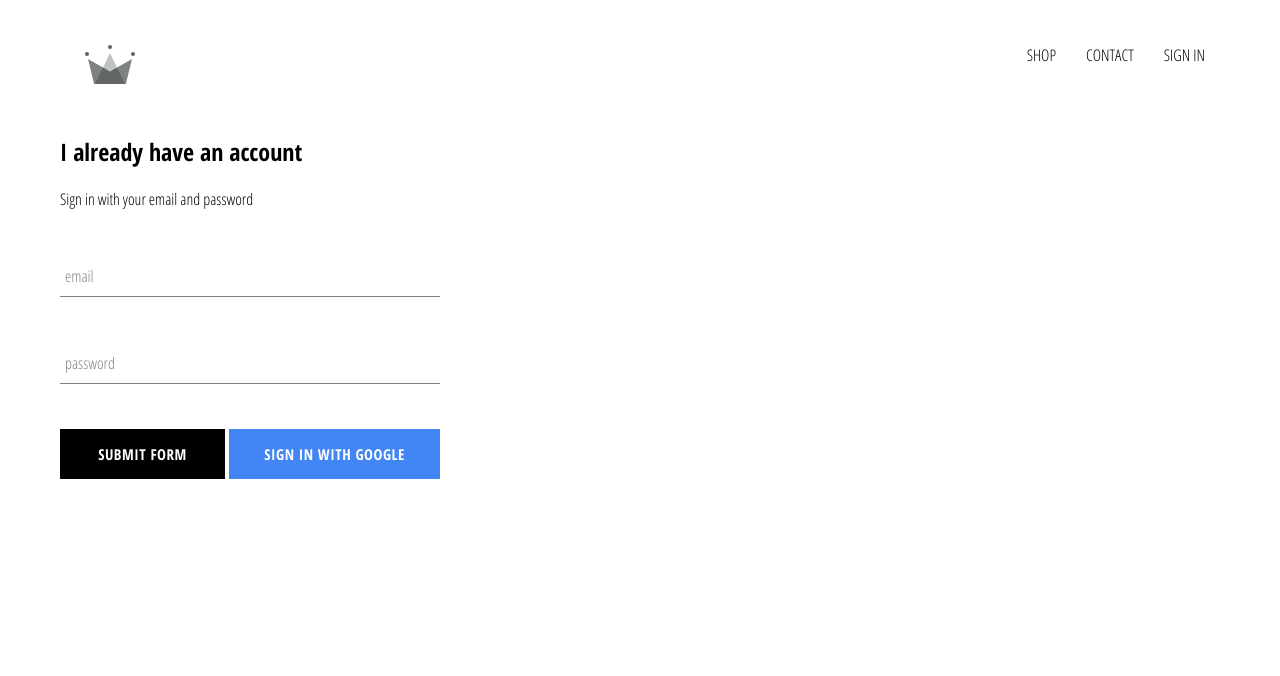
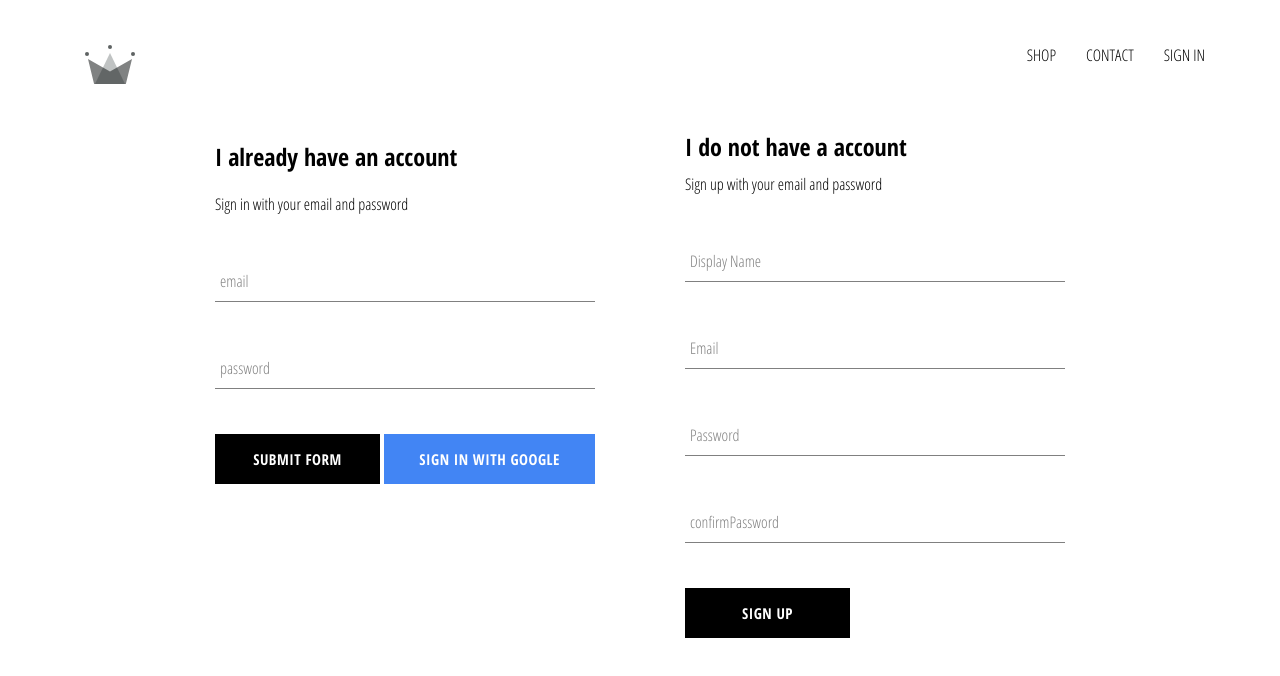
Before and after one commit to sammashu/crw-clothing, a React (Create React App) app: page /signin in a window 1280 px wide. Shown: the top 676 px of the page. Built offline with nearby package versions, Linux system fonts and the light colour scheme; no server answers.

Commit message:
implemented firebase utils, included ability to store authenticated user in firestore

```diff
--- a/src/App.js
+++ b/src/App.js
@@ -7,7 +7,7 @@ import HomePage from './pages/homepage/homepage.component';
 import ShopPage from './pages/shop/shop.component';
 import SignInAndSignUpPage from './pages/sign-in-and-sign-up/sign-in-and-sign-up.component';
 import Header from './components/header/header.component';
-import { auth } from './firebase/firebase.utils';
+import { auth, createUserProfileDocument } from './firebase/firebase.utils';
 
 
 class App extends React.Component {
@@ -22,9 +22,24 @@ class App extends React.Component {
   unsubscribeFromAuth = null;
 
   componentDidMount(){
-    this.unsubscribeFromAuth = auth.onAuthStateChanged(user => {
-      this.setState({currentUser: user});
-      console.log(user);
+    this.unsubscribeFromAuth = auth.onAuthStateChanged(async userAuth => {
+      if (userAuth){
+        const userRef = await createUserProfileDocument(userAuth);
+
+        userRef.onSnapshot(snapShot => {
+          this.setState({
+            currentUser: {
+              id: snapShot.id,
+              ...snapShot.data()
+            }
+          });
+          console.log(this.state);
+        });
+
+      }
+      else{
+        this.setState({currentUser: userAuth});
+      }
     });
   }
 
--- /dev/null
+++ b/src/components/sign-up/sign-up.component.jsx
@@ -0,0 +1,102 @@
+import React from 'react';
+
+import FormInput from '../form-input/form-input.component';
+import CustomButton from '../custom-button/custom-button.component';
+
+import './sign-up.styles.scss';
+
+import { auth, createUserProfileDocument} from '../../firebase/firebase.utils';
+
+class SignUp extends React.Component {
+    constructor(){
+        super();
+
+        this.state = {
+            displayName: '',
+            email: '',
+            password: '',
+            confirmPassword: ''
+        }
+    }
+
+    handleSubmit = async event => {
+        event.preventDefault();
+
+        const {displayName, email, password, confirmPassword} = this.state;
+
+        if(password !== confirmPassword){
+            alert("password don't match");
+            return;
+        }
+
+        try{
+            const {user} = await auth.createUserWithEmailAndPassword(email, password);
+            await createUserProfileDocument(user, {displayName});
+            this.setState({
+                displayName: '',
+                email: '',
+                password: '',
+                confirmPassword: ''
+            });
+        }catch(error){
+            console.error(error);
+        }
+
+    };
+
+    handleChange = event => {
+        const {name, value } = event.target;
+
+        this.setState({[name]: value});
+    }
+
+    render(){
+        const {displayName, email, password, confirmPassword} = this.state;
+        return (
+            <div className='sign-up'>
+                <h2 className='title'>I do not have a account</h2>
+                <span>Sign up with your email and password</span>
+                <form className='sign-up-form' onSubmit={this.handleSubmit}>
+                    <FormInput
+                        type='text'
+                        name='displayName'
+                        value={displayName}
+                        onChange={this.handleChange}
+                        label='Display Name'
+                        required
+                    />
+                    <FormInput
+                        type='email'
+                        name='email'
+                        value={email}
+                        onChange={this.handleChange}
+                        label='Email'
+                        required
+                    />
+
+                    <FormInput
+                        type='password'
+                        name='password'
+                        value={password}
+                        onChange={this.handleChange}
+                        label='Password'
+                        required
+                    />
+
+                    <FormInput
+                        type='password'
+                        name='confirmPassword'
+                        value={confirmPassword}
+                        onChange={this.handleChange}
+                        label='confirmPassword'
+                        required
+                    />
+
+                    <CustomButton type='submit'>SIGN UP</CustomButton>
+                </form>
+            </div>
+        )
+    }
+}
+
+export default SignUp;
--- /dev/null
+++ b/src/components/sign-up/sign-up.styles.scss
@@ -0,0 +1,9 @@
+.sign-up {
+    display: flex;
+    flex-direction: column;
+    width: 380px;
+
+    .title {
+        margin: 10px 0;
+    }
+}
--- a/src/firebase/firebase.utils.js
+++ b/src/firebase/firebase.utils.js
@@ -13,9 +13,35 @@ const config = {
     measurementId: "G-F3HECC3VP1"
   };
 
+  export const createUserProfileDocument =  async(userAuth, additionalData) => {
+    if(!userAuth) return;
+
+    const userRef = firestore.doc(`users/${userAuth.uid}`);
+
+    const snapShot = await userRef.get();
+
+    if(!snapShot.exists){
+      const { displayName ,email } = userAuth;
+      const createdAt = new Date();
+      try {
+        await userRef.set({
+          displayName,
+          email,
+          createdAt,
+          ...additionalData
+        })
+      }catch (error){
+        console.log('error creating user', error.message)
+      }
+    }
+
+    return userRef;
+  }
+
 firebase.initializeApp(config);
 
 export const auth = firebase.auth();
+
 export const firestore = firebase.firestore();
 
 const provider = new firebase.auth.GoogleAuthProvider();
@@ -23,4 +49,5 @@ provider.setCustomParameters({ prompt: 'select_account '});
 
 export const signInWithGoogle = () => auth.signInWithPopup(provider);
 
+
 export default firebase;
--- a/src/pages/sign-in-and-sign-up/sign-in-and-sign-up.component.jsx
+++ b/src/pages/sign-in-and-sign-up/sign-in-and-sign-up.component.jsx
@@ -1,11 +1,12 @@
 import React from 'react';
 
 import SignIn from '../../components/sign-in/sign-in.component';
+import SignUp from '../../components/sign-up/sign-up.component';
 
 import './sign-in-and-sign-up.styles.scss';
 
 const SignInAndSignUpPage = () => (
-    <div className='sign-in-and-sign-up'><SignIn /></div>
+    <div className='sign-in-and-sign-up'><SignIn /><SignUp /></div>
 );
 
 export default SignInAndSignUpPage;
--- a/src/pages/sign-in-and-sign-up/sign-in-and-sign-up.styles.scss
+++ b/src/pages/sign-in-and-sign-up/sign-in-and-sign-up.styles.scss
@@ -0,0 +1,6 @@
+.sign-in-and-sign-up {
+    width: 850px;
+    display: flex;
+    justify-content: space-between;
+    margin: 30px auto;
+}
```
